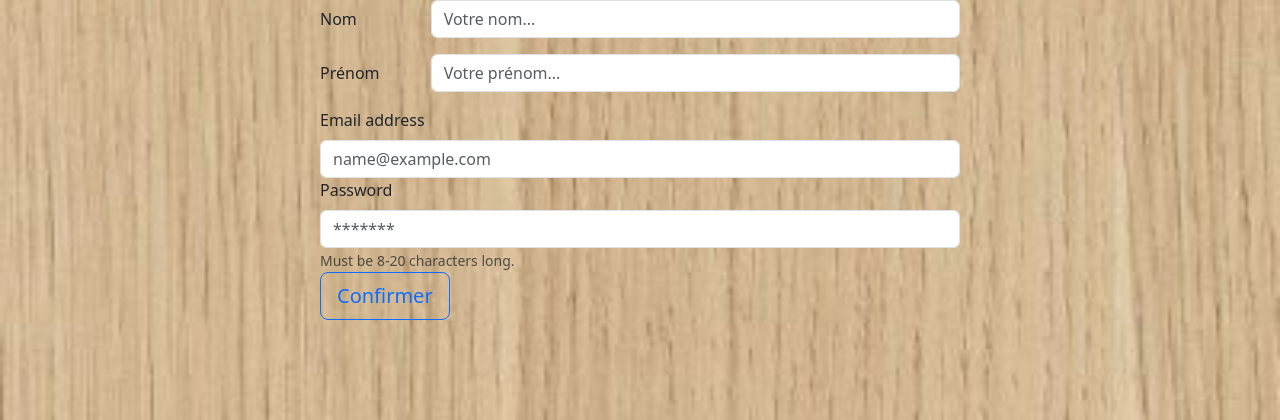
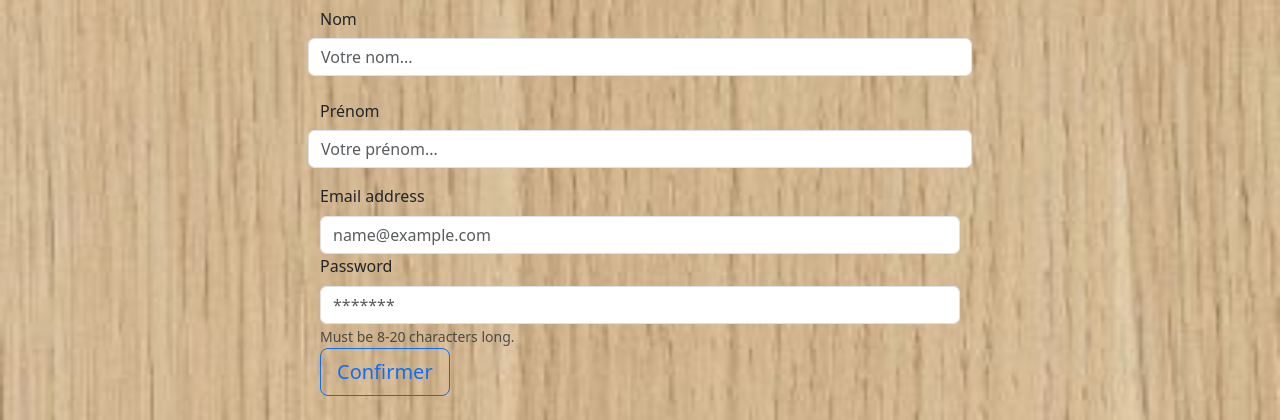
Before and after one commit to ccelsin/projetweb, a PHP site: page /inscription.php in a window 1280 px wide. Shown: the top 420 px of the page. Run offline with PHP 8.4, Linux system fonts and the light colour scheme.

Commit message:
modification du code

```diff
--- a/inscription.php
+++ b/inscription.php
@@ -8,15 +8,11 @@ session_start();
     <form action="tt_inscription.php" method="POST" >
         <div class="mb-3 row">
             <label for="nom" class="col-sm-2 col-form-label">Nom</label>
-            <div class="col-sm-10">
-                <input type="text" name="nom" class="form-control" placeholder="Votre nom..." required>
-            </div>
+            <input type="text" name="nom" class="form-control" placeholder="Votre nom..." required>
         </div>
         <div class="mb-3 row">
             <label for="prenom" class="col-sm-2 col-form-label">Prénom</label>
-            <div class="col-sm-10">
-                <input type="text" name="prenom" class="form-control" placeholder="Votre prénom..."required>
-            </div>
+            <input type="text" name="prenom" class="form-control" placeholder="Votre prénom..."required>
         </div>
         <div class="form-group">
             <label for="email" class="form-label">Email address</label>
```
